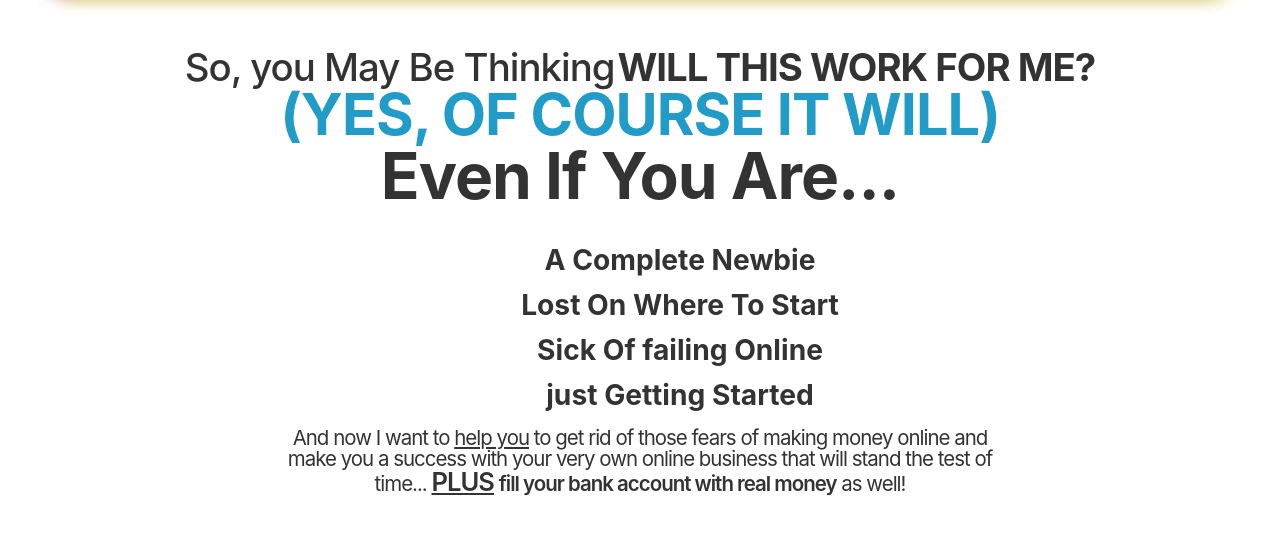
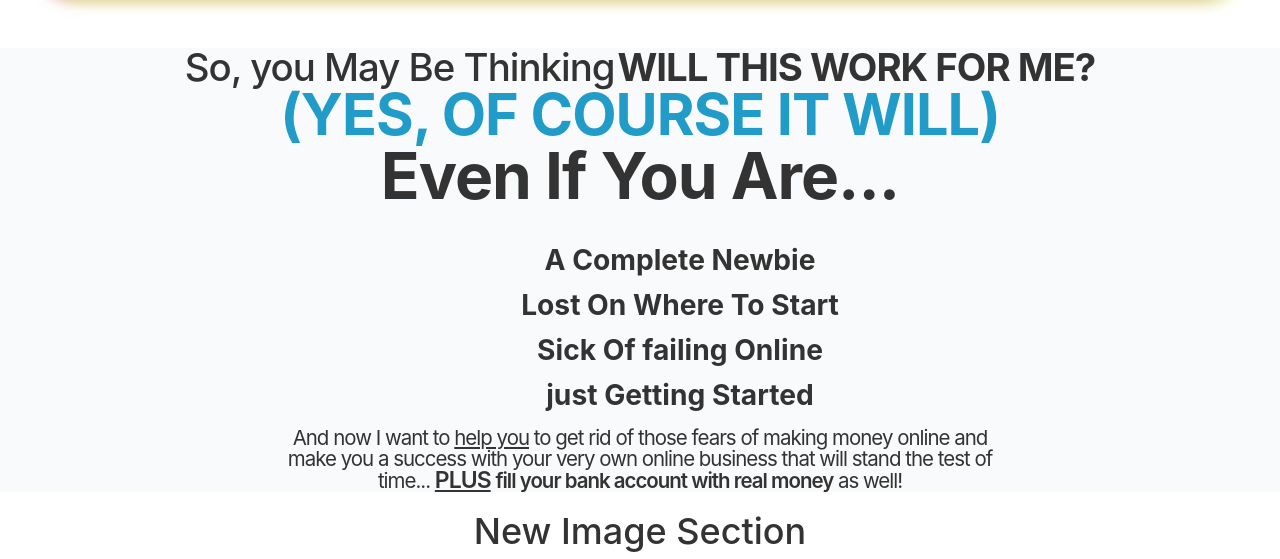
Before and after one commit to arif1193rahman/nayan-landing-page, a React (Create React App) app: page / in a window 1280 px wide. Shown: the part 1914-2473 px from the top of the page. Before the commit the page ends 2419 px from the top, so only its background shows below. Built offline with nearby package versions, Linux system fonts and the light colour scheme.

Commit message:
forth image start

```diff
--- a/src/App.js
+++ b/src/App.js
@@ -1,4 +1,5 @@
 import './App.css';
+import ForthIImage from './Components/ForthIImage/ForthIImage';
 import SecondSectioon from './Components/SecondSection/SecondSectioon';
 import SecondVideo from './Components/SecondVideo/SecondVideo';
 import ThirdText from './Components/ThirdText/ThirdText';
@@ -13,6 +14,7 @@ function App() {
       <SecondSectioon></SecondSectioon>
       <SecondVideo></SecondVideo>
       <ThirdText></ThirdText>
+      <ForthIImage></ForthIImage>
     </div>
   );
 }
--- /dev/null
+++ b/src/Components/ForthIImage/ForthIImage.js
@@ -0,0 +1,11 @@
+import React from 'react';
+
+const ForthIImage = () => {
+    return (
+        <div>
+            <h1>New Image Section</h1>
+        </div>
+    );
+};
+
+export default ForthIImage;
--- a/src/Components/ThirdText/ThirdText.css
+++ b/src/Components/ThirdText/ThirdText.css
@@ -1,3 +1,6 @@
+.third-text-start{
+    background-color: rgba(238, 241, 243, 0.363);
+}
 .third-text-main {
   margin-top: 50px;
   letter-spacing: -1px;
@@ -35,9 +38,10 @@
   font-size: 1.6vw;
   letter-spacing: -1px;
   line-height: 1;
+  font-weight: 400;
 }
 .plus {
-  font-size: 2vw;
+  font-size: 1.8vw;
   font-weight: 600;
 }
 .second-span {
--- a/src/Components/ThirdText/ThirdText.js
+++ b/src/Components/ThirdText/ThirdText.js
@@ -3,7 +3,7 @@ import "./ThirdText.css";
 
 const ThirdText = () => {
   return (
-    <div>
+    <div className="third-text-start">
       <div className="third-text-main">
         <p>
           <span className="third-text-first">So, you May Be Thinking</span>{" "}
```
Also changed, not shown: src/Components/ForthIImage/ForthIImage.css (added).
